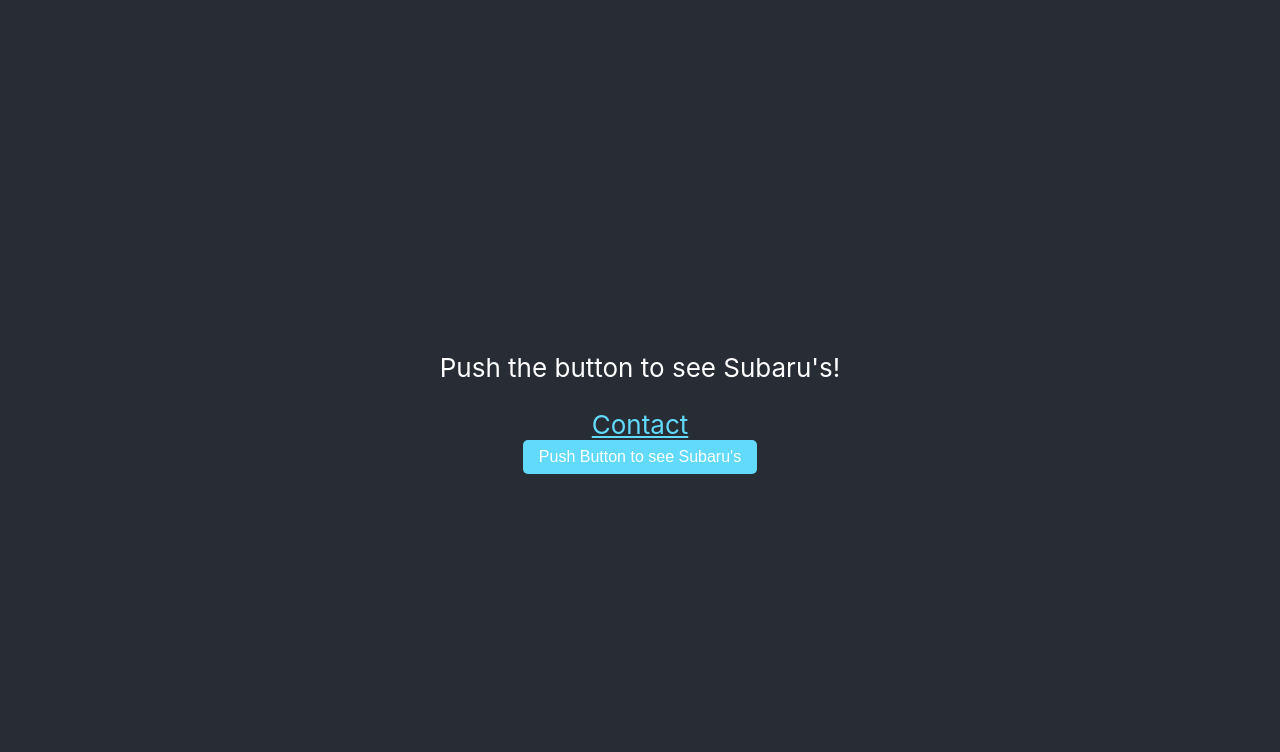
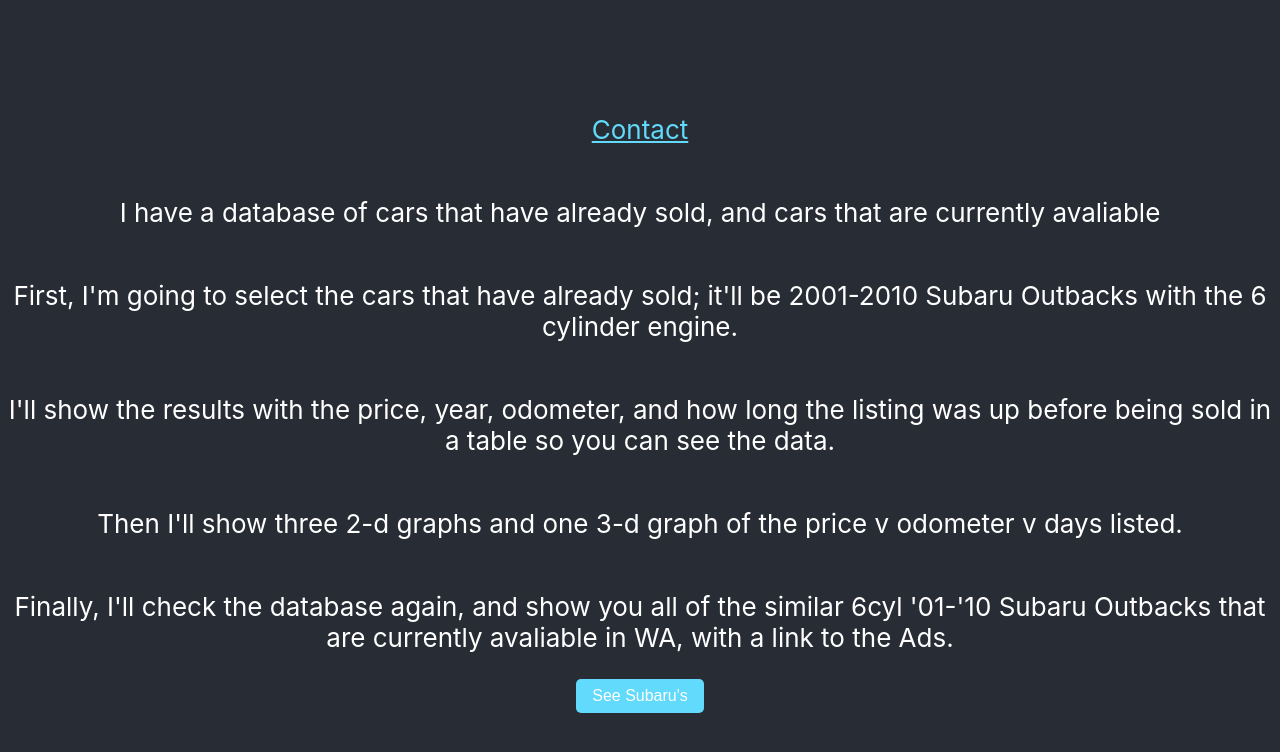
Before and after one commit to mckinlde/wheelswatcher, a React (Create React App) app in the folder wheelswatcher/: page / in a window 1280 px wide. Shown: the top 752 px of the page. Built offline with nearby package versions, Linux system fonts and the light colour scheme.

Commit message:
first the sold_table, then the graphs, then the unsold_table

```diff
--- a/wheelswatcher/src/App.js
+++ b/wheelswatcher/src/App.js
@@ -45,27 +45,23 @@ function App() {
   return (
     <div className="App">
       <header className="App-header">
-        <p>Push the button to see Subaru's!</p>
-        <a className="App-link" href="mailto:cadocary@gmail.com" target="_blank" rel="noopener noreferrer">
-          Contact
-        </a>
+        <p>
+          <a className="App-link" href="mailto:cadocary@gmail.com" target="_blank" rel="noopener noreferrer">
+            Contact
+          </a>
+        </p>
+        <p>I have a database of cars that have already sold, and cars that are currently avaliable</p>
+        <p>First, I'm going to select the cars that have already sold; it'll be 2001-2010 Subaru Outbacks with the 6 cylinder engine.</p>
+        <p>I'll show the results with the price, year, odometer, and how long the listing was up before being sold in a table so you can see the data.</p>
+        <p>Then I'll show three 2-d graphs and one 3-d graph of the price v odometer v days listed.</p>
+        <p>Finally, I'll check the database again, and show you all of the similar 6cyl '01-'10 Subaru Outbacks that are currently avaliable in WA, with a link to the Ads.</p>
 
         {/* Button to trigger fetch */}
         <button onClick={handleSubmit} className="submit-button">
-          Push Button to see Subaru's
+          See Subaru's
         </button>
 
-        {/* Render the graphs if results are available */}
-        {results.length > 0 && (
-          <>
-            <PriceDurationGraph listings={results} />
-            <PriceOdometerGraph listings={results} />
-            <OdometerTimeGraph listings={results} />
-            <PriceOdometerTime3DGraph listings={results} />
-          </>
-        )}
-
-        {/* Display results in a table */}
+        {/* Display sold cars in a table */}
         {results.length > 0 && (
           <div className="table-container">
             <h2>Cars Sold in the past, the Input Data to the Graphs</h2>
@@ -90,6 +86,16 @@ function App() {
               </tbody>
             </table>
           </div>
+        )}
+
+        {/* Render the graphs if results are available */}
+        {results.length > 0 && (
+          <>
+            <PriceDurationGraph listings={results} />
+            <PriceOdometerGraph listings={results} />
+            <OdometerTimeGraph listings={results} />
+            <PriceOdometerTime3DGraph listings={results} />
+          </>
         )}
 
         {/* Display unsold cars in a table */}
```
